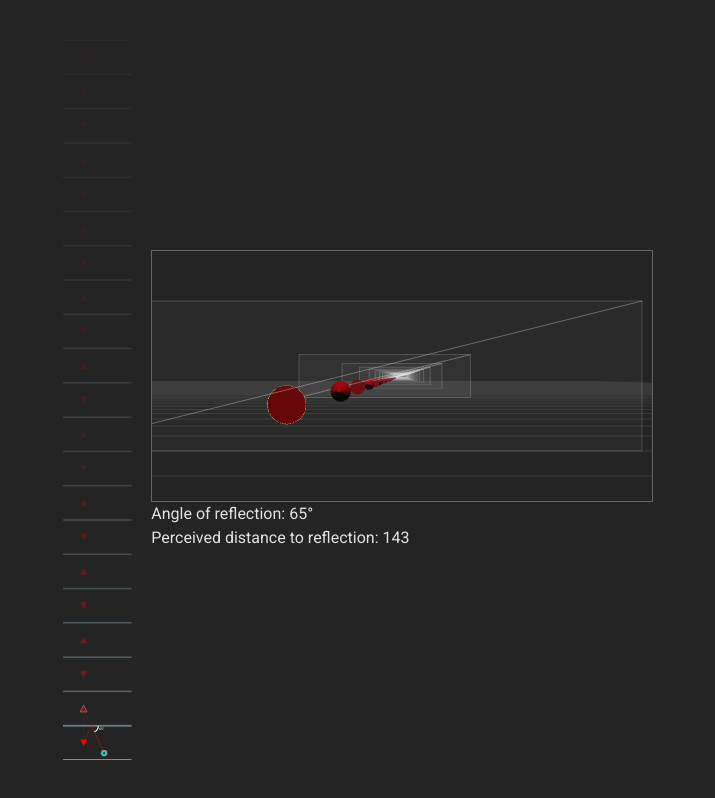
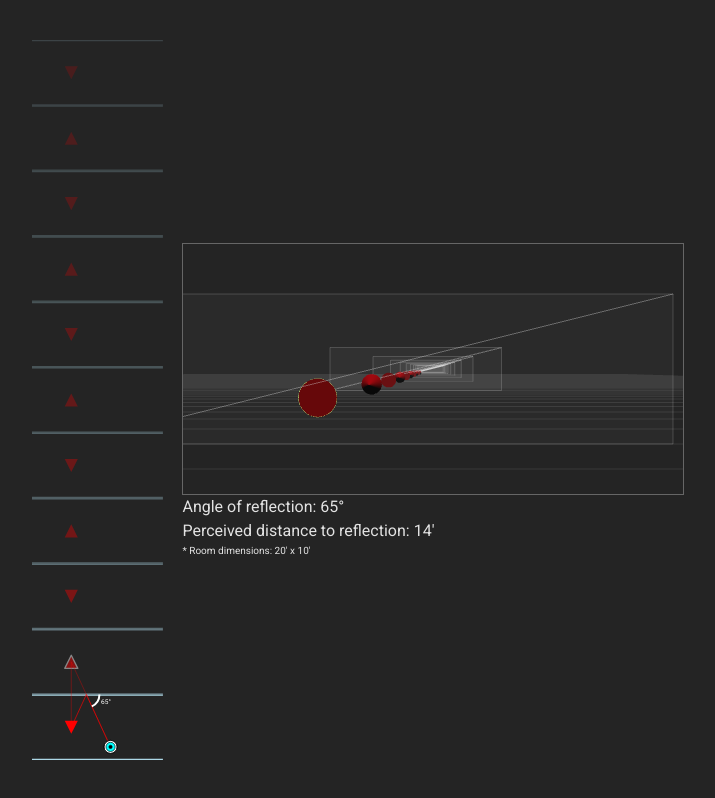
Before and after one commit to aokorodu/multiverse, a React (Vite) app in the folder the-multiverse/: page / in a window 1280 px wide. Both pictures are taken after a click on the button "BEGIN". Shown: the whole page, without its empty margins (282-997 px from the left). Built offline with nearby package versions, Linux system fonts and the light colour scheme.

Commit message:
distance info updates

```diff
--- a/the-multiverse/src/TheScene.jsx
+++ b/the-multiverse/src/TheScene.jsx
@@ -20,7 +20,7 @@ function TheScene() {
   const roomWidth = 200;
   const roomHeight = 100;
 
-  const numOfReflections = 20;
+  const numOfReflections = 10;
   const svgHeight = roomHeight + numOfReflections * roomHeight;
   const ballR = 10;
   const bounds = {
@@ -109,6 +109,7 @@ function TheScene() {
       reflectionOpacity *= 0.9;
       arr.push(
         <Reflection
+          key={ypos}
           x={0}
           y={ypos}
           width={roomWidth}
--- a/the-multiverse/src/components/AngleGraphic.jsx
+++ b/the-multiverse/src/components/AngleGraphic.jsx
@@ -22,8 +22,8 @@ export const AngleGraphic = ({ point, angle }) => {
           r="20"
           fill="none"
           stroke="white"
-          stroke-width="3"
-          stroke-dasharray={`${angle} ${360 - angle}`}
+          strokeWidth="3"
+          strokeDasharray={`${angle} ${360 - angle}`}
           pathLength="360"
         />
       </g>
--- a/the-multiverse/src/components/DistanceInfo.jsx
+++ b/the-multiverse/src/components/DistanceInfo.jsx
@@ -1,7 +1,11 @@
 export const DistanceInfo = ({ distance }) => {
+  const mystyle = {
+    fontSize: "10px",
+  };
   return (
     <>
-      <div>Perceived distance to reflection: {Math.round(distance)}</div>
+      <div>Perceived distance to reflection: {Math.round(distance / 10)}'</div>
+      <div style={mystyle}>* Room dimensions: 20' x 10'</div>
     </>
   );
 };
```
